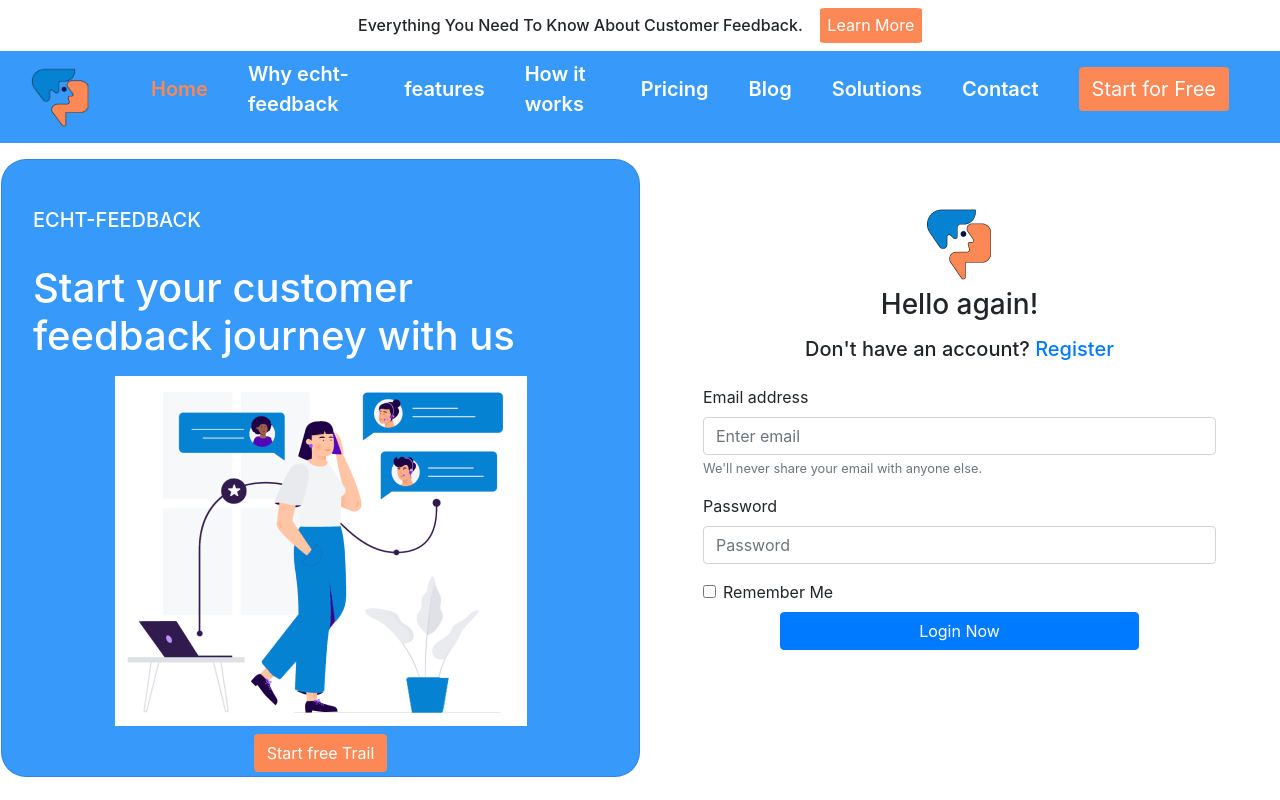
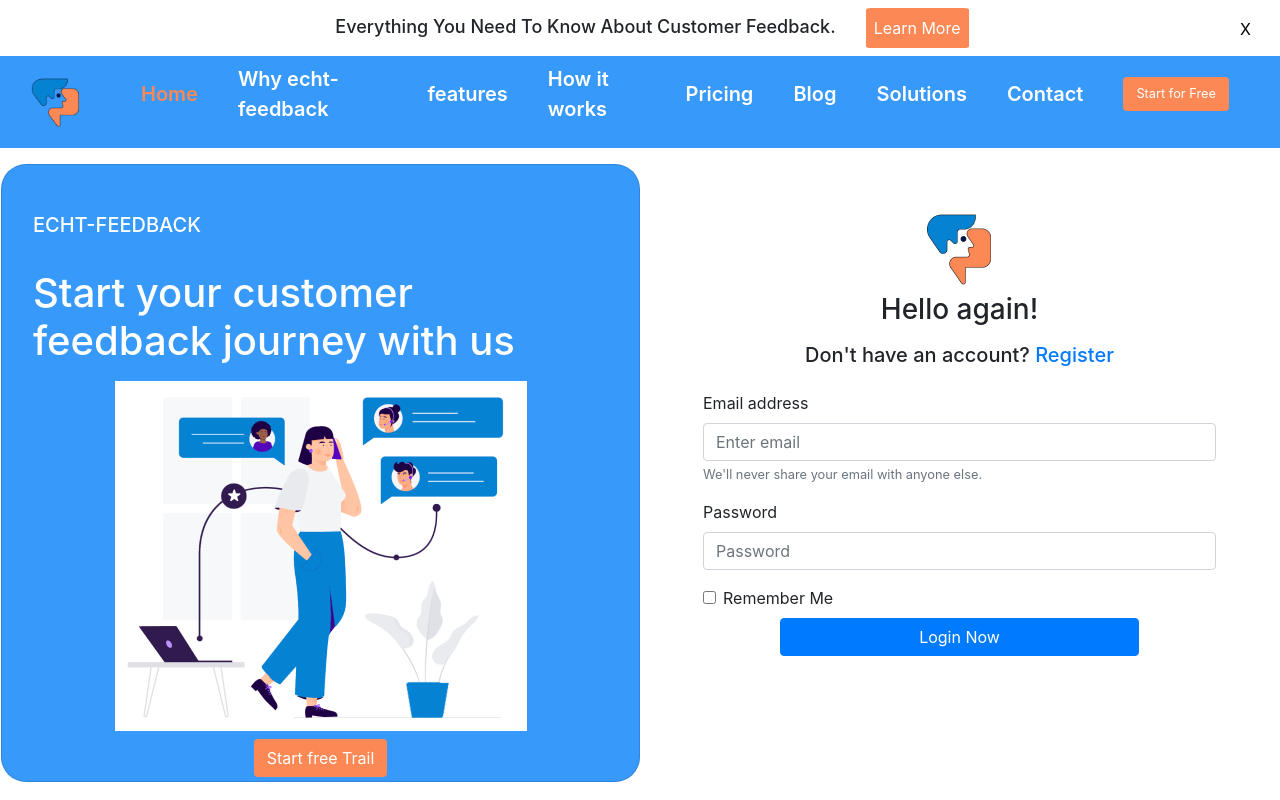
Before and after one commit to ponrajaprabhusk/ECHT, an Angular app: page /login in a window 1280 px wide. Built offline with nearby package versions, Linux system fonts and the light colour scheme.

Commit message:
header-popup

```diff
--- a/package.json
+++ b/package.json
@@ -10,7 +10,7 @@
   },
   "private": true,
   "dependencies": {
-    "@angular/animations": "^14.1.0",
+    "@angular/animations": "^14.2.12",
     "@angular/common": "^14.1.0",
     "@angular/compiler": "^14.1.0",
     "@angular/core": "^14.1.0",
--- a/src/app/app.module.ts
+++ b/src/app/app.module.ts
@@ -1,5 +1,7 @@
 import { NgModule } from '@angular/core';
 import { BrowserModule } from '@angular/platform-browser';
+
+// import { MatIconModule } from '@angular/material/icon';
 
 import { AppRoutingModule } from './app-routing.module';
 import { AppComponent } from './app.component';
@@ -24,7 +26,8 @@ import { HomeComponent } from './body/home/home.component';
   ],
   imports: [
     BrowserModule,
-    AppRoutingModule
+    AppRoutingModule,
+    // MatIconModule,
   ],
   providers: [],
   bootstrap: [AppComponent]
--- a/src/app/header/header-popup/header-popup.component.css
+++ b/src/app/header/header-popup/header-popup.component.css
@@ -1,4 +1,13 @@
 button{
+    border: none;
+    background-color: #ffff;
+}
+
+h6{
+    font-size: large;
+}
+
+.btn{
     background-color: #FC8855;
     color: #ffff;
     border: none;
--- a/src/app/header/header-popup/header-popup.component.html
+++ b/src/app/header/header-popup/header-popup.component.html
@@ -1,3 +1,5 @@
-<div class="text-center pt-2">
-    <h6>Everything You Need To Know About Customer Feedback. &nbsp;&nbsp; <button> Learn More </button></h6>
+<div *ngIf="isVisible" class="row m-2">
+    <div class="col-8 text-right"><h6 class="pt-2">Everything You Need To Know About Customer Feedback.</h6></div>
+    <div class="col-3"> <button class="btn p-2"> Learn More </button>  </div>
+    <div class="col-1"> <button class="mt-2 float-right" (click)="popUpClose()">X</button> </div>
 </div>
--- a/src/app/header/header-popup/header-popup.component.ts
+++ b/src/app/header/header-popup/header-popup.component.ts
@@ -1,15 +1,24 @@
-import { Component, OnInit } from '@angular/core';
+import { Component, Input, OnInit } from '@angular/core';
 
 @Component({
   selector: 'app-header-popup',
   templateUrl: './header-popup.component.html',
   styleUrls: ['./header-popup.component.css']
 })
+
+
 export class HeaderPopupComponent implements OnInit {
+
+  isVisible:boolean = true;
 
   constructor() { }
 
   ngOnInit(): void {
+    this.isVisible = true;
+  }
+
+  popUpClose(){
+    this.isVisible = false
   }
 
 }
--- a/src/app/header/header.component.css
+++ b/src/app/header/header.component.css
@@ -1,12 +1,12 @@
 .navbar{
     background-color: #3799FA;
-    font-weight: 600;
+    font-weight: 8%;
 }
 
 .btn{
     background-color: #FC8855;
     color: #ffff;
-    font-size: 20px;
+    font-size: 80%;
 
 }
 #navbar {
--- a/src/app/header/header.component.html
+++ b/src/app/header/header.component.html
@@ -1,7 +1,8 @@
-<app-header-popup></app-header-popup>
+<app-header-popup ></app-header-popup>
+
 <nav class="navbar navbar-expand-lg">
     <div class="container-fluid">
-      <a href="#"> <img src="../../assets/logo1.png" width="60" height="60" alt="ECHT"> </a>
+      <a href="#"> <img src="../../assets/logo1.png" width="50" height="50" alt="ECHT"> </a>
       <div >
         <ul id="navbar" class="d-flex">
          <li><a class="active" href="#">Home</a></li>
--- a/src/index.html
+++ b/src/index.html
@@ -13,6 +13,7 @@
   <script src="https://cdn.jsdelivr.net/npm/popper.js@1.12.9/dist/umd/popper.min.js" integrity="sha384-ApNbgh9B+Y1QKtv3Rn7W3mgPxhU9K/ScQsAP7hUibX39j7fakFPskvXusvfa0b4Q" crossorigin="anonymous"></script>
   <script src="https://cdn.jsdelivr.net/npm/bootstrap@4.0.0/dist/js/bootstrap.min.js" integrity="sha384-JZR6Spejh4U02d8jOt6vLEHfe/JQGiRRSQQxSfFWpi1MquVdAyjUar5+76PVCmYl" crossorigin="anonymous"></script>
 
+  <link href="https://fonts.googleapis.com/icon?family=Material+Icons" rel="stylesheet">
 </head>
 <body>
   <app-root></app-root>
```
Also changed, not shown: 1 other file (tests, documents, lock files or other folders).
